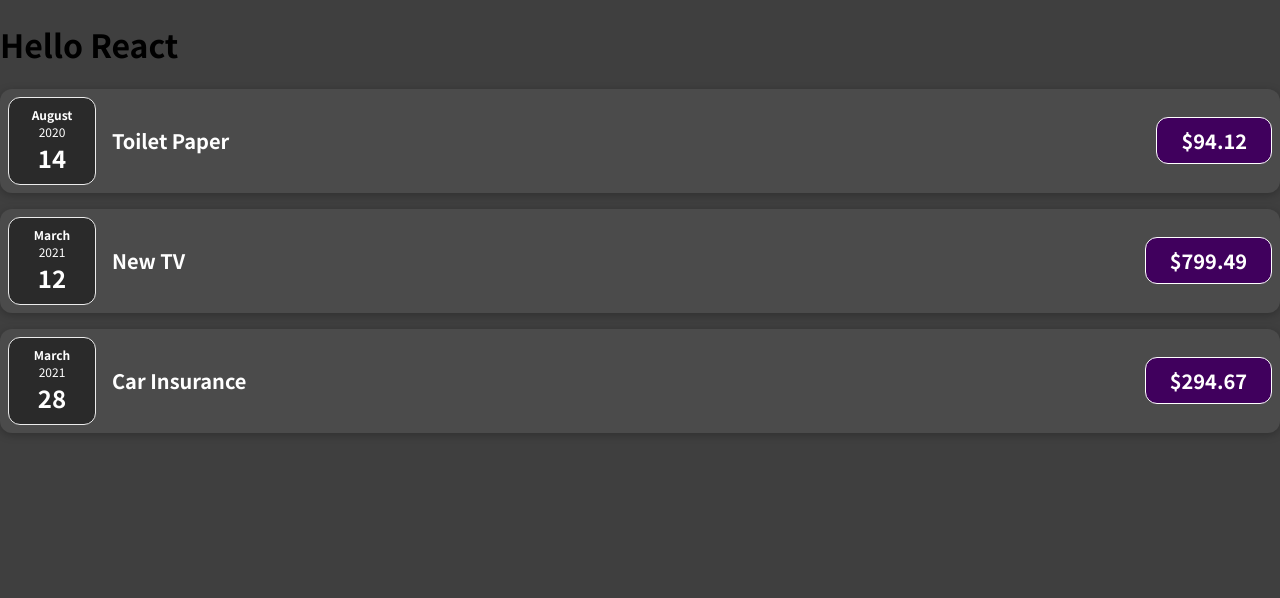
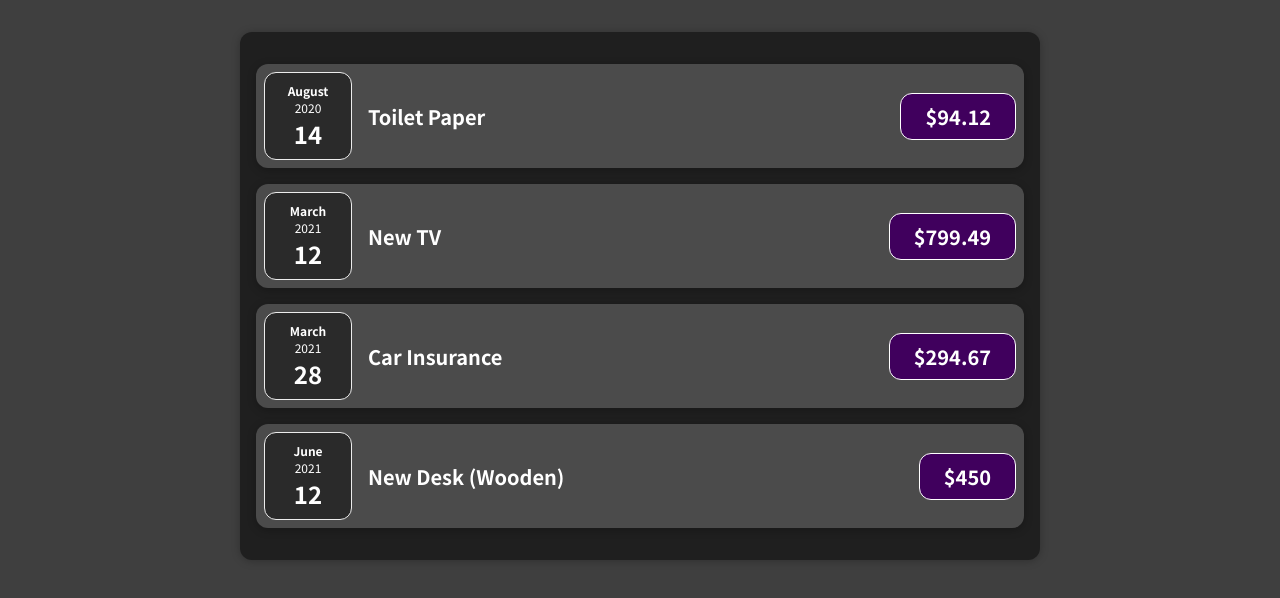
Before and after one commit to ikembakwem/expenses-app, a React (Create React App) app: page / in a window 1280 px wide. Shown: the top 598 px of the page. Built offline with nearby package versions, Linux system fonts and the light colour scheme.

Commit message:
Refactor App.js and create Expenses parent component

```diff
--- a/src/App.jsx
+++ b/src/App.jsx
@@ -1,4 +1,4 @@
-import ExpenseItem from './components/ExpenseItem';
+import Expenses from './components/Expenses';
 
 function App() {
   const expenses = [
@@ -25,22 +25,7 @@
 
   return (
     <div>
-      <h1>Hello React</h1>
-      <ExpenseItem
-        title={expenses[0].title}
-        amount={expenses[0].amount}
-        date={expenses[0].date}
-      />
-      <ExpenseItem
-        title={expenses[1].title}
-        amount={expenses[1].amount}
-        date={expenses[1].date}
-      />
-      <ExpenseItem
-        title={expenses[2].title}
-        amount={expenses[2].amount}
-        date={expenses[2].date}
-      />
+      <Expenses items={expenses} />
     </div>
   );
 }
--- /dev/null
+++ b/src/components/Expenses.css
@@ -0,0 +1,9 @@
+.expenses {
+  padding: 1rem;
+  background-color: rgb(31, 31, 31);
+  margin: 2rem auto;
+  width: 50rem;
+  max-width: 95%;
+  border-radius: 12px;
+  box-shadow: 0 1px 8px rgba(0, 0, 0, 0.25);
+}
--- /dev/null
+++ b/src/components/Expenses.jsx
@@ -0,0 +1,28 @@
+import ExpenseItem from './ExpenseItem';
+import './Expenses.css';
+
+const Expenses = ({ items }) => (
+  <div className="expenses">
+    <ExpenseItem
+      title={items[0].title}
+      date={items[0].date}
+      amount={items[0].amount}
+    />
+    <ExpenseItem
+      title={items[1].title}
+      date={items[1].date}
+      amount={items[1].amount}
+    />
+    <ExpenseItem
+      title={items[2].title}
+      date={items[2].date}
+      amount={items[2].amount}
+    />
+    <ExpenseItem
+      title={items[3].title}
+      date={items[3].date}
+      amount={items[3].amount}
+    />
+  </div>
+);
+export default Expenses;
```
Also changed, not shown: 1 other file (tests, documents, lock files or other folders).
